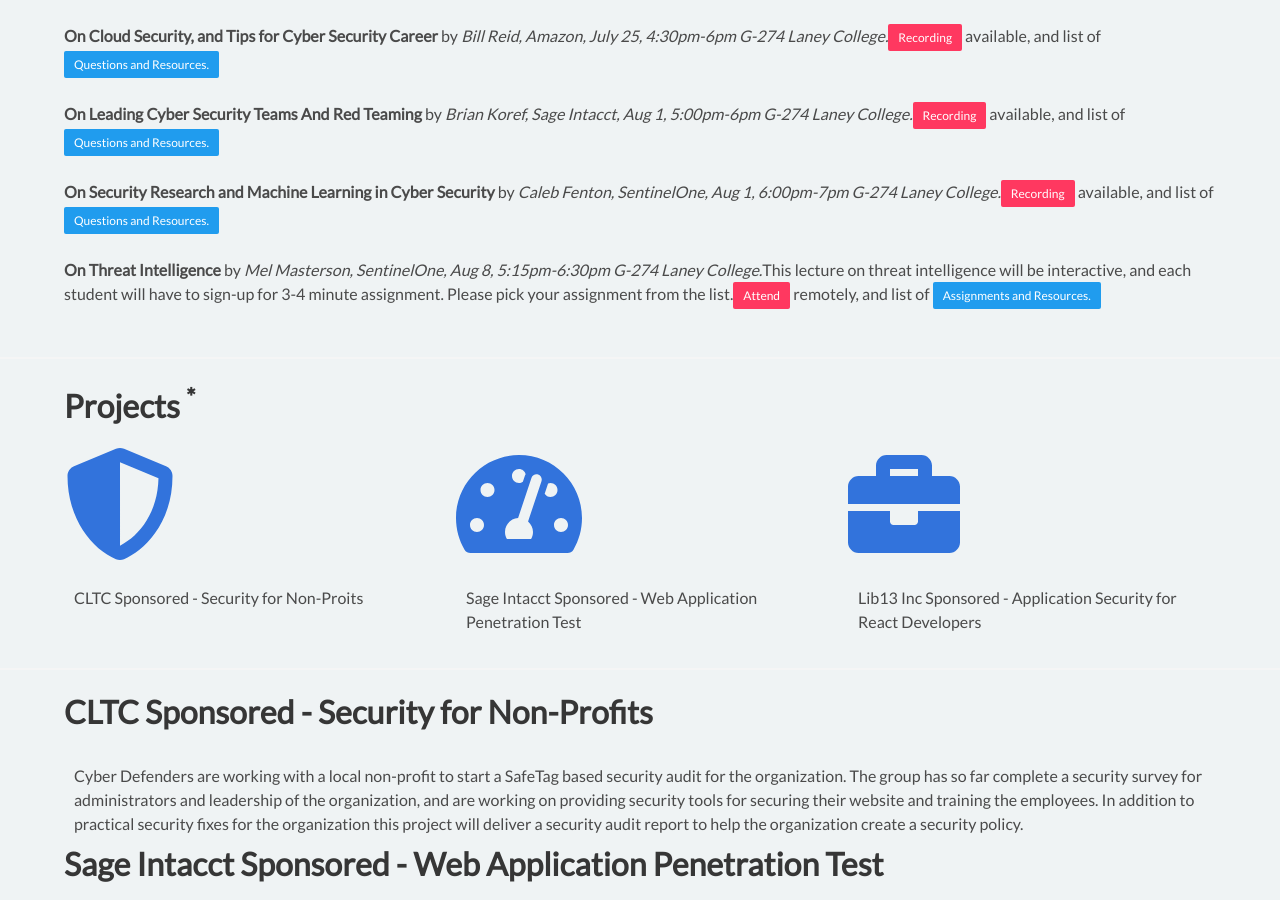
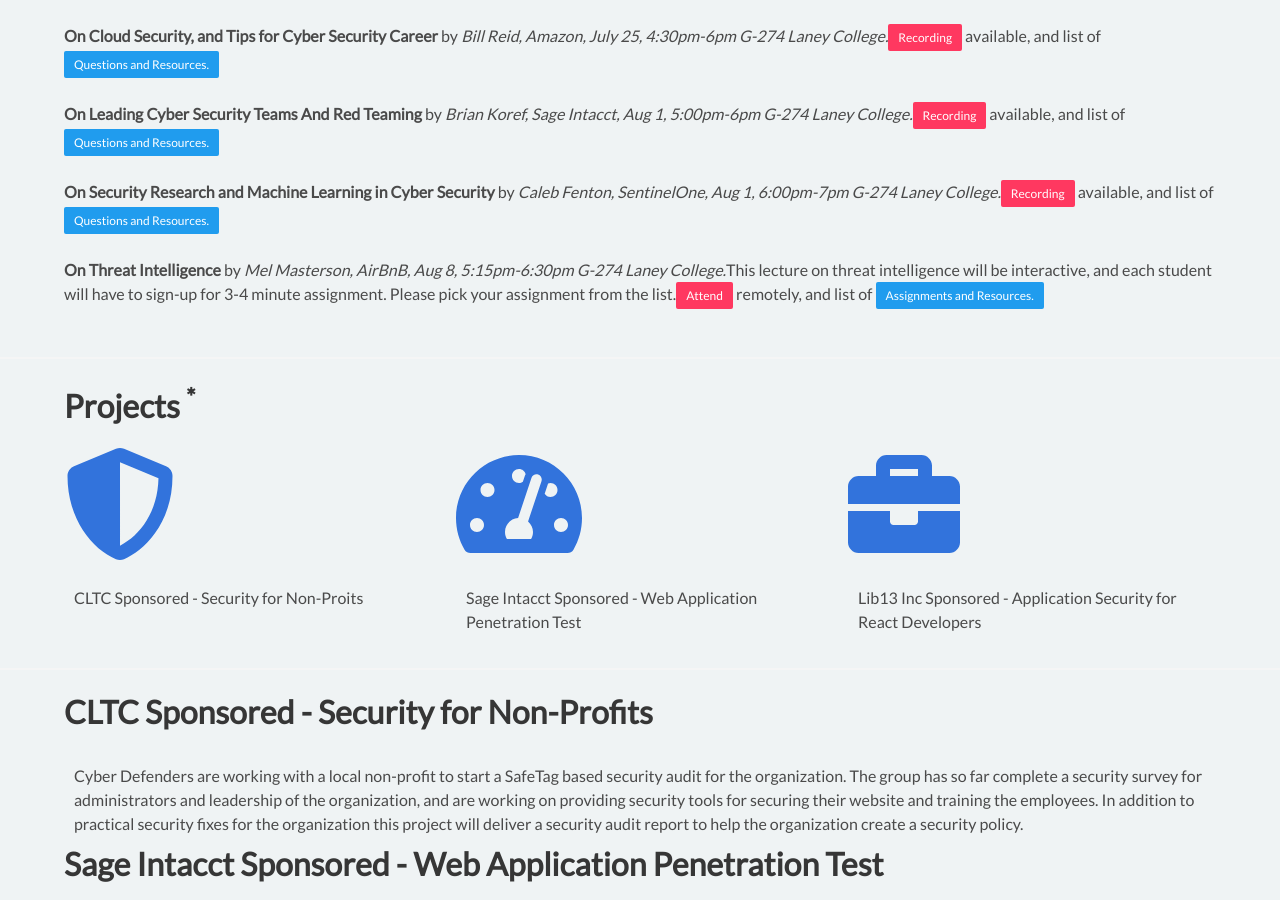
Before and after one commit to cyberdefendersprogram/www-homepage, a Jekyll site: the page built from summerprogram.html, in a window 1280 px wide and 900 px high, scrolled down 3205 px. Built offline with Jekyll 4.4.1, drawn with Linux system fonts in a browser that asks for light colours; nearby versions of some CDN libraries.

Commit message:
Update summerprogram.html

```diff
--- a/summerprogram.html
+++ b/summerprogram.html
@@ -121,7 +121,7 @@
         <li id="guest-lecture-3"><b>On Cloud Security, and Tips for Cyber Security Career</b> by <em>Bill Reid, Amazon, July 25, 4:30pm-6pm G-274 Laney College.</em><a class="button is-small is-danger" href="https://youtu.be/PYig4CcLuJ0 ">Recording</a> available, and list of <a class="button is-small is-info" href="https://docs.google.com/document/d/1H2uZyerjprOqxGnGHflLehYicOc2CQ-oYC7rlQbhKUU/edit?usp=sharing">Questions and Resources.</a></li><br/>
         <li id="guest-lecture-4"><b>On Leading Cyber Security Teams And Red Teaming</b> by <em>Brian Koref, Sage Intacct, Aug 1, 5:00pm-6pm G-274 Laney College.</em><a class="button is-small is-danger" href="">Recording</a> available, and list of <a class="button is-small is-info" href="https://docs.google.com/document/d/1B7HoCaBVmYsnJKmZruO0MzbLOybEI3tVe9l9thfqfYY/edit?usp=sharing">Questions and Resources.</a></li><br/>
         <li><b>On Security Research and Machine Learning in Cyber Security</b> by <em>Caleb Fenton, SentinelOne, Aug 1, 6:00pm-7pm G-274 Laney College.</em><a class="button is-small is-danger" href="">Recording</a> available, and list of <a class="button is-small is-info" href="https://docs.google.com/document/d/1B7HoCaBVmYsnJKmZruO0MzbLOybEI3tVe9l9thfqfYY/edit?usp=sharing">Questions and Resources.</a></li><br/>
-        <li id="guest-lecture-5"><b>On Threat Intelligence</b> by <em>Mel Masterson, SentinelOne, Aug 8, 5:15pm-6:30pm G-274 Laney College.</em>This lecture on threat intelligence will be interactive, and each student will have to sign-up for 3-4 minute assignment. Please pick your assignment from the list.<a class="button is-small is-danger" href="https://zoom.us/meeting/217210220">Attend</a> remotely, and list of <a class="button is-small is-info" href="https://docs.google.com/document/d/19nno2Wwu8ME522x-1v-Gti1bCQL9WP92ByFfSstz2EQ/edit?usp=sharing">Assignments and Resources.</a></li><br/>
+        <li id="guest-lecture-5"><b>On Threat Intelligence</b> by <em>Mel Masterson, AirBnB, Aug 8, 5:15pm-6:30pm G-274 Laney College.</em>This lecture on threat intelligence will be interactive, and each student will have to sign-up for 3-4 minute assignment. Please pick your assignment from the list.<a class="button is-small is-danger" href="https://zoom.us/meeting/217210220">Attend</a> remotely, and list of <a class="button is-small is-info" href="https://docs.google.com/document/d/19nno2Wwu8ME522x-1v-Gti1bCQL9WP92ByFfSstz2EQ/edit?usp=sharing">Assignments and Resources.</a></li><br/>
       </ul>
     </div>
 </section>
```
